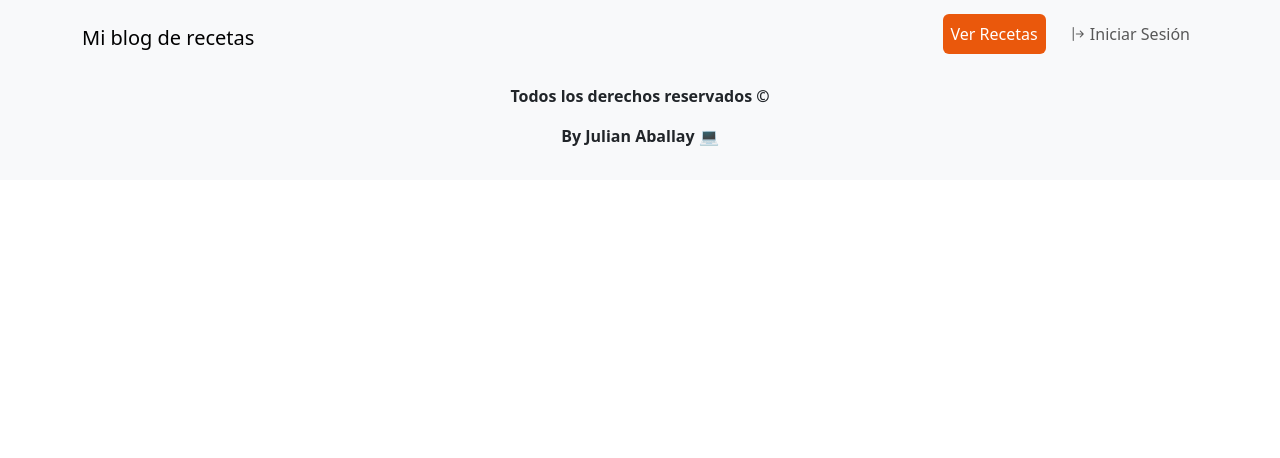
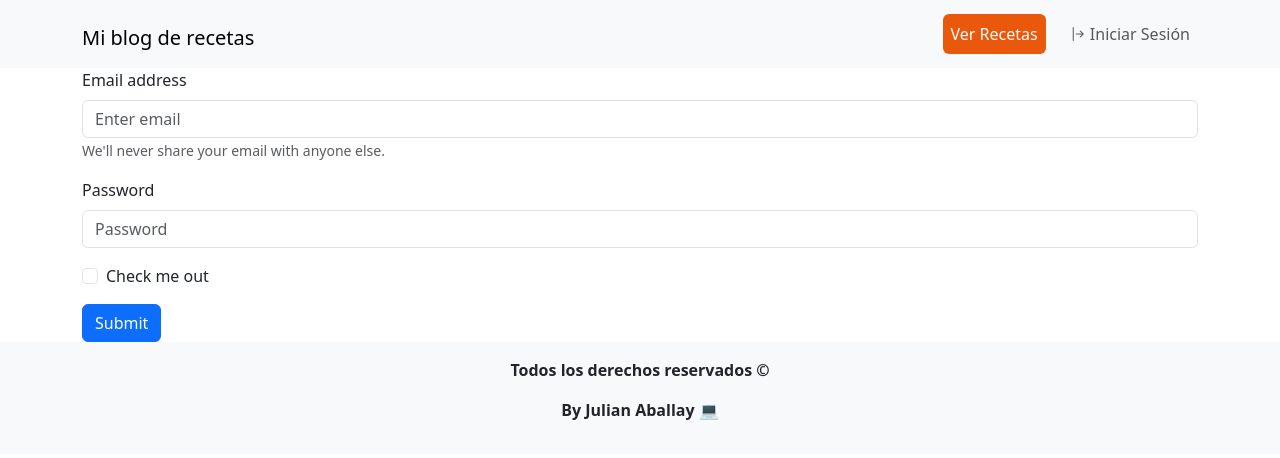
Before and after one commit to julianDev94/blogRecetas, a React (Vite) app: page / in a window 1280 px wide. Shown: the top 458 px of the page. Built offline with nearby package versions, Linux system fonts and the light colour scheme.

Commit message:
creo el componente login y realizo parte del maquetado del mismo

```diff
--- a/src/App.jsx
+++ b/src/App.jsx
@@ -1,13 +1,15 @@
 import '../node_modules/bootstrap/dist/css/bootstrap.min.css'
 import '../node_modules/bootstrap-icons/font/bootstrap-icons.min.css'
 import Menu from './components/common/Menu'
+import Footer from './components/common/Footer'
+import Login from './components/pages/Login'
 import './App.css'
-import Footer from './components/common/Footer'
 function App() {
 
   return (
     <>
       <Menu></Menu>
+      <Login></Login>
       <Footer></Footer>
     </>
   )
--- /dev/null
+++ b/src/components/pages/Login.jsx
@@ -0,0 +1,32 @@
+import { Container, Button, Form } from "react-bootstrap";
+
+const Login = () => {
+  return (
+    <section>
+      <Container>
+        <Form>
+          <Form.Group className="mb-3" controlId="formBasicEmail">
+            <Form.Label>Email address</Form.Label>
+            <Form.Control type="email" placeholder="Enter email" />
+            <Form.Text className="text-muted">
+              We'll never share your email with anyone else.
+            </Form.Text>
+          </Form.Group>
+
+          <Form.Group className="mb-3" controlId="formBasicPassword">
+            <Form.Label>Password</Form.Label>
+            <Form.Control type="password" placeholder="Password" />
+          </Form.Group>
+          <Form.Group className="mb-3" controlId="formBasicCheckbox">
+            <Form.Check type="checkbox" label="Check me out" />
+          </Form.Group>
+          <Button variant="primary" type="submit">
+            Submit
+          </Button>
+        </Form>
+      </Container>
+    </section>
+  );
+};
+
+export default Login;
```
